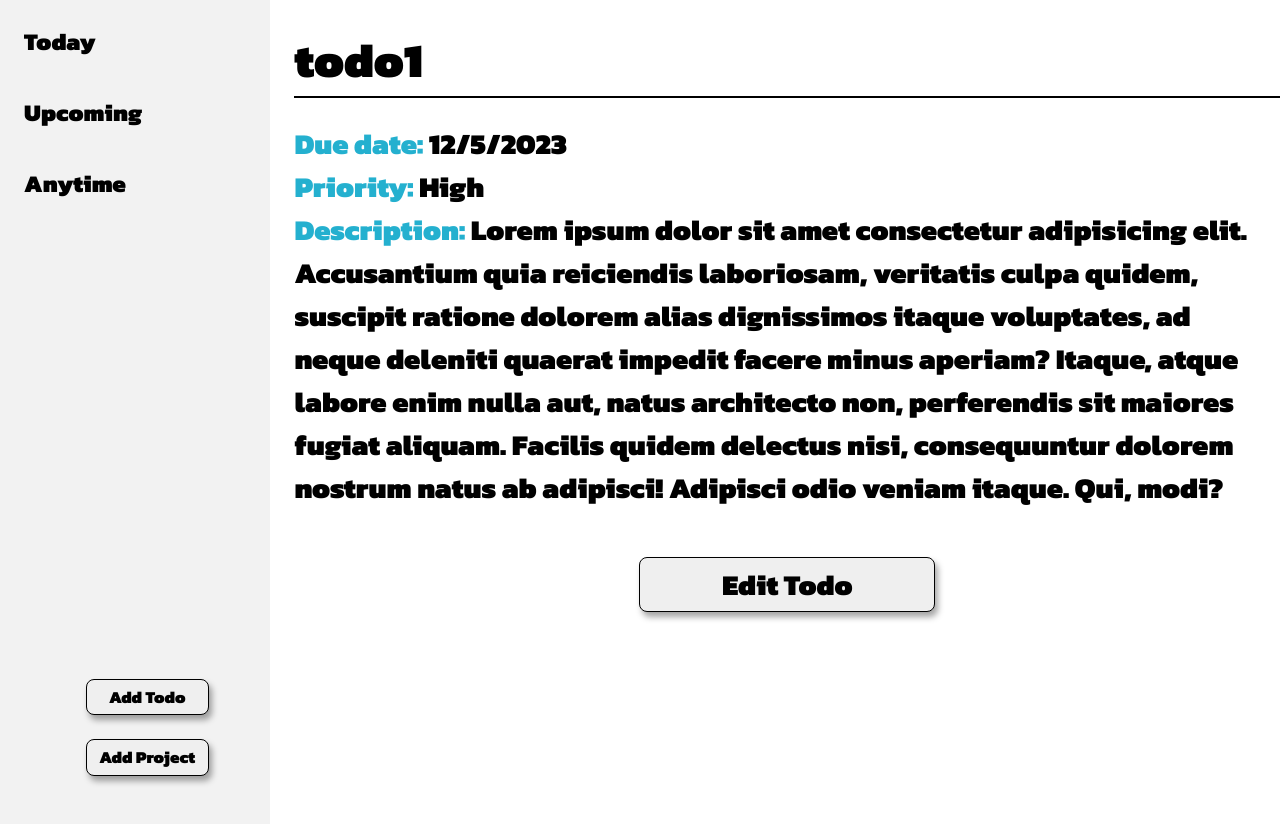
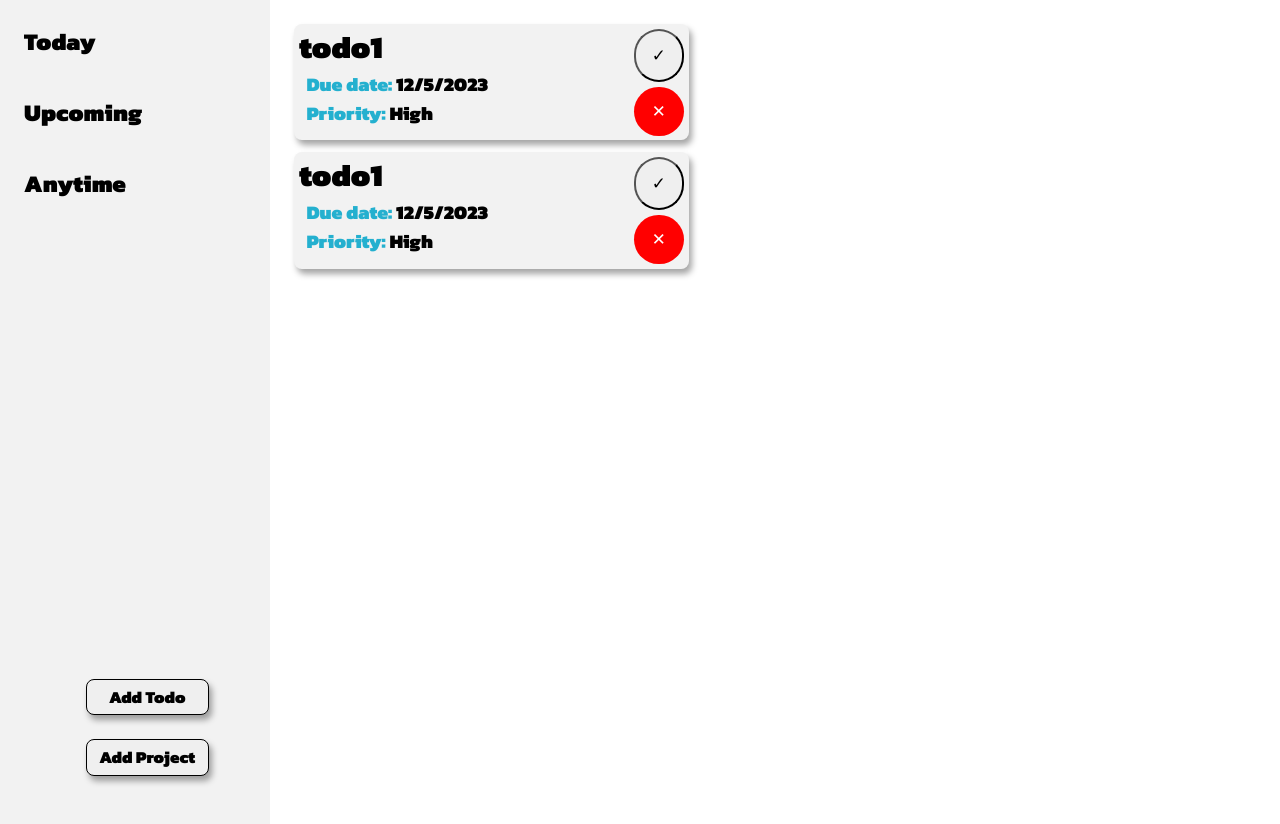
Before and after one commit to Chris-Karampagias/todo-list, a website built with webpack: page dist/index.html in a window 1280 px wide. Built offline with nearby package versions, Linux system fonts and the light colour scheme.

Commit message:
Finish interface styling

```diff
--- a/dist/index.html
+++ b/dist/index.html
@@ -71,11 +71,15 @@
       </form>
     </dialog>
     <div class="right-container">
-      <!-- <div class="todo">
+      <div class="todo">
         <div class="todo-info">
           <h1 class="title">todo1</h1>
-          <h2 class="duedate">Due date: 12/5/2023</h2>
-          <h2 class="priority">Priority: High</h2>
+          <h2 class="duedate">
+            <span class="todo-detail">Due date:</span> 12/5/2023
+          </h2>
+          <h2 class="priority">
+            <span class="todo-detail">Priority:</span> High
+          </h2>
         </div>
         <div class="todo-buttons">
           <button>✓</button>
@@ -85,15 +89,19 @@
       <div class="todo">
         <div class="todo-info">
           <h1 class="title">todo1</h1>
-          <h2 class="duedate">Due date: 12/5/2023</h2>
-          <h2 class="priority">Priority: High</h2>
+          <h2 class="duedate">
+            <span class="todo-detail">Due date:</span> 12/5/2023
+          </h2>
+          <h2 class="priority">
+            <span class="todo-detail">Priority:</span> High
+          </h2>
         </div>
         <div class="todo-buttons">
           <button>✓</button>
           <button class="todo-delete">✕</button>
         </div>
-      </div> -->
-      <div class="todo-container-expanded">
+      </div>
+      <!-- <div class="todo-container-expanded">
         <div class="top-container-expanded">
           <h1 class="title-expanded">todo1</h1>
         </div>
@@ -118,7 +126,7 @@
             <button class="edit-todo-details">Edit Todo</button>
           </div>
         </div>
-      </div>
+      </div> -->
     </div>
   </body>
 </html>
```
